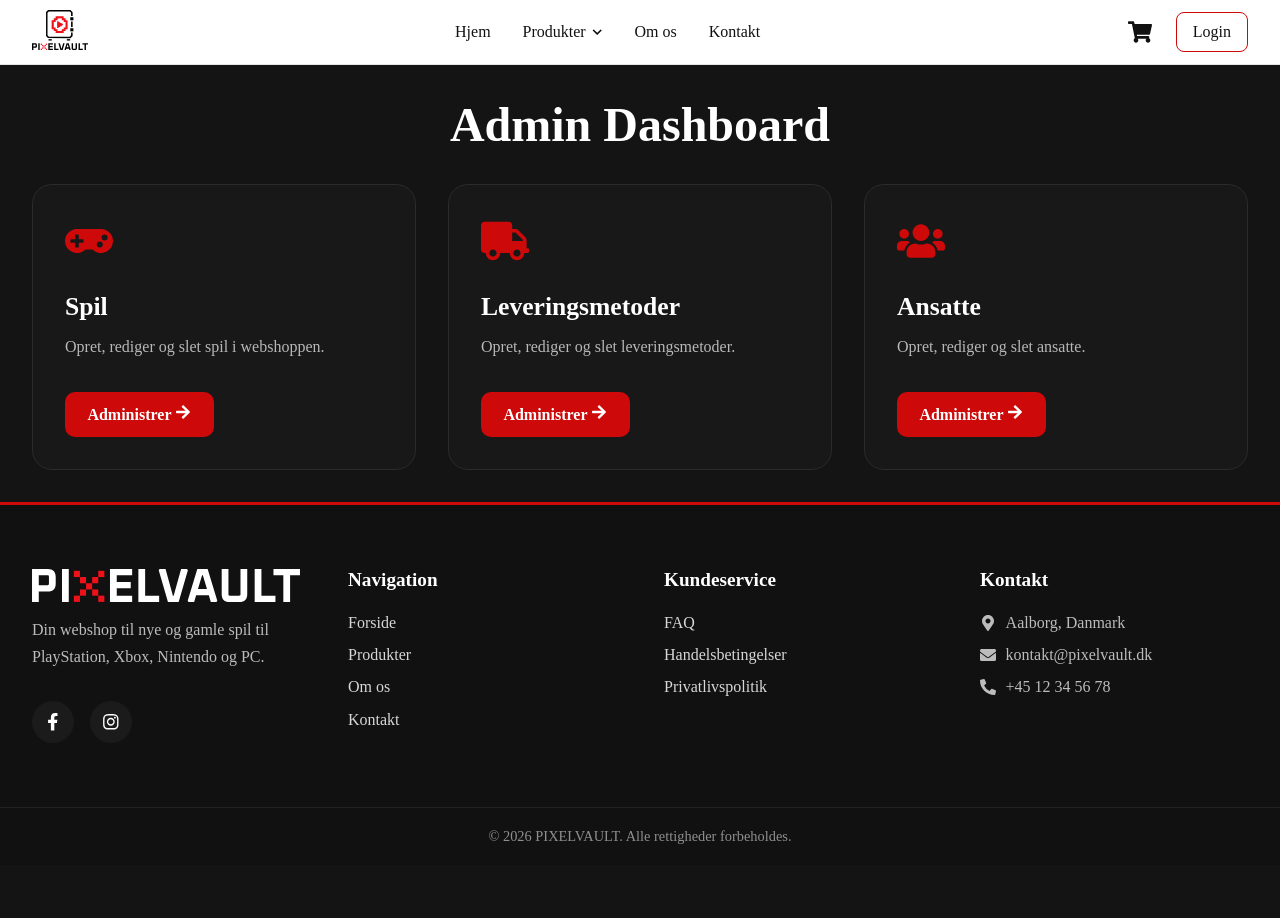
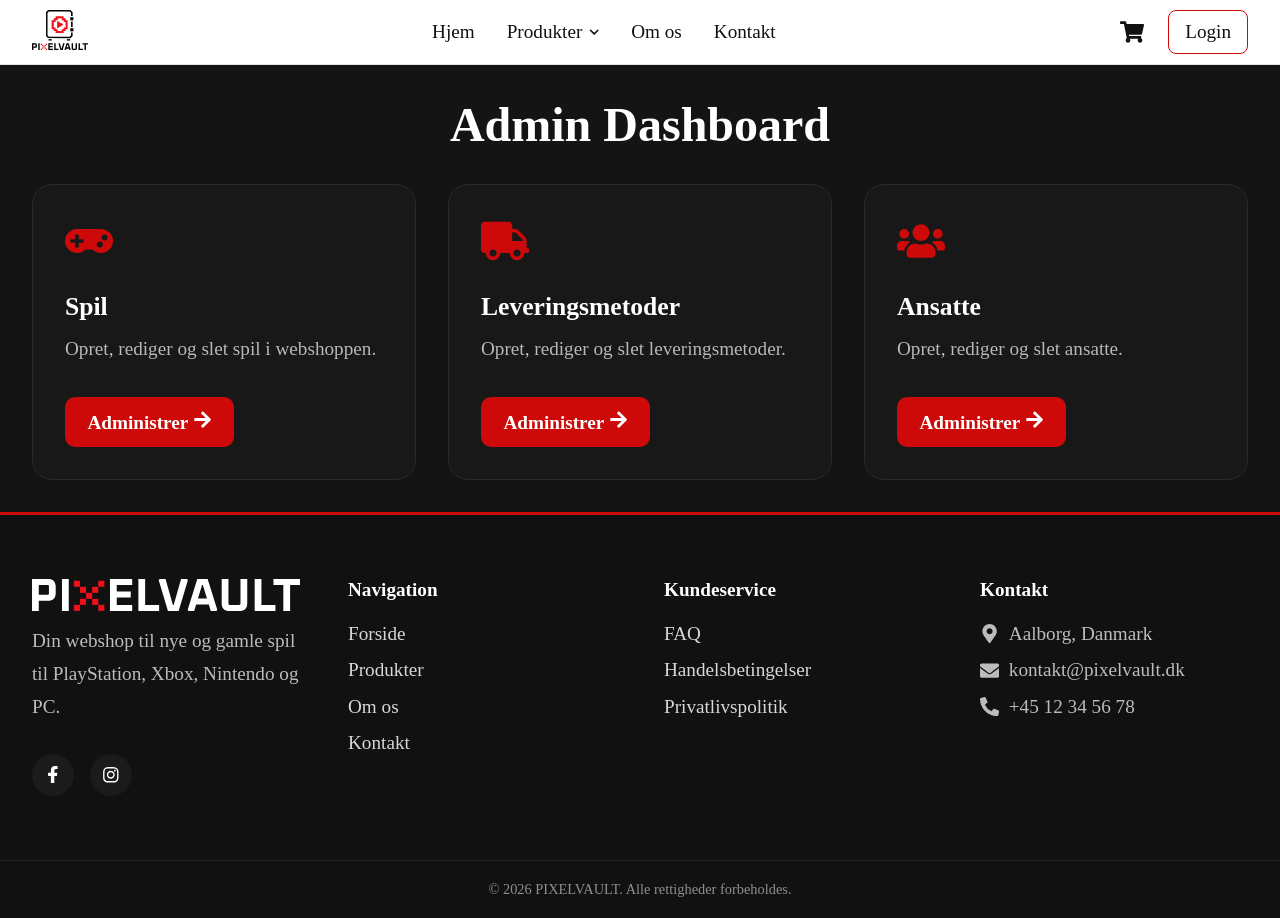
Before and after one commit to Krabbe7/next-webshop, a Next.js app: page /admin in a window 1280 px wide. Before the commit the page ends 865 px from the top, so only its background shows below. Built offline with nearby package versions, Linux system fonts and the light colour scheme; no server answers.

Commit message:
changed font-size

```diff
--- a/app/components/navBar/navBar.module.css
+++ b/app/components/navBar/navBar.module.css
@@ -45,7 +45,7 @@
     color: #111;
 
     text-decoration: none;
-
+    font-size: 1.2rem !important;
     font-weight: 500;
 
     transition: color .2s ease;
--- a/app/components/whyPixelValut/whyPixelvault.module.css
+++ b/app/components/whyPixelValut/whyPixelvault.module.css
@@ -96,7 +96,7 @@
 .card h3 {
     margin: 0 0 .5rem;
 
-    font-size: 1.1rem;
+    font-size: 1.3rem;
 }
 
 .card p {
--- a/app/globals.css
+++ b/app/globals.css
@@ -39,6 +39,7 @@ body {
 
 body {
   background-color: #141414;
+  font-size: 1.2rem;
 }
 
 a {
--- a/app/produkter/components/productCard/productCard.module.css
+++ b/app/produkter/components/productCard/productCard.module.css
@@ -93,7 +93,7 @@
 
   color: white;
 
-  font-size: 1.15rem;
+  font-size: 1.3rem;
   font-weight: 700;
 
   line-height: 1.35;
```
